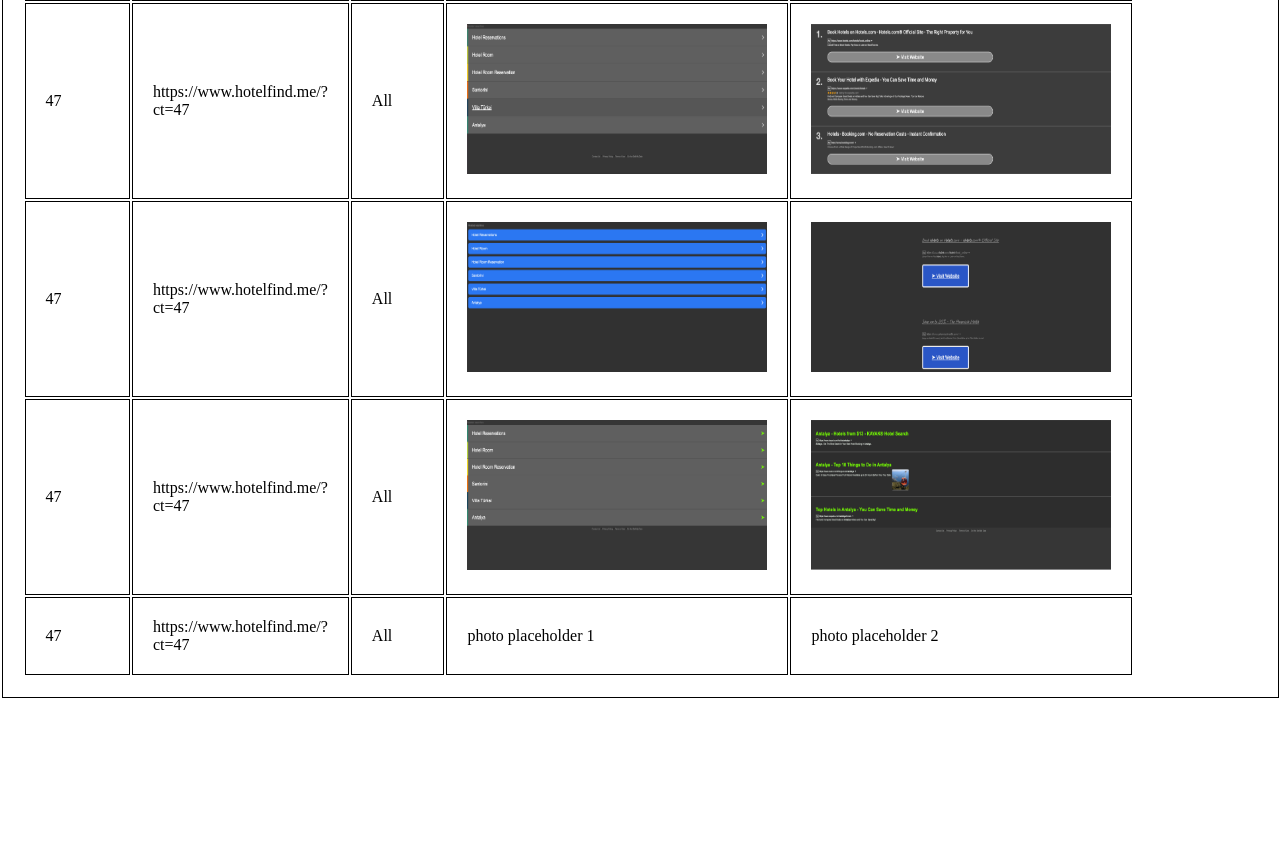
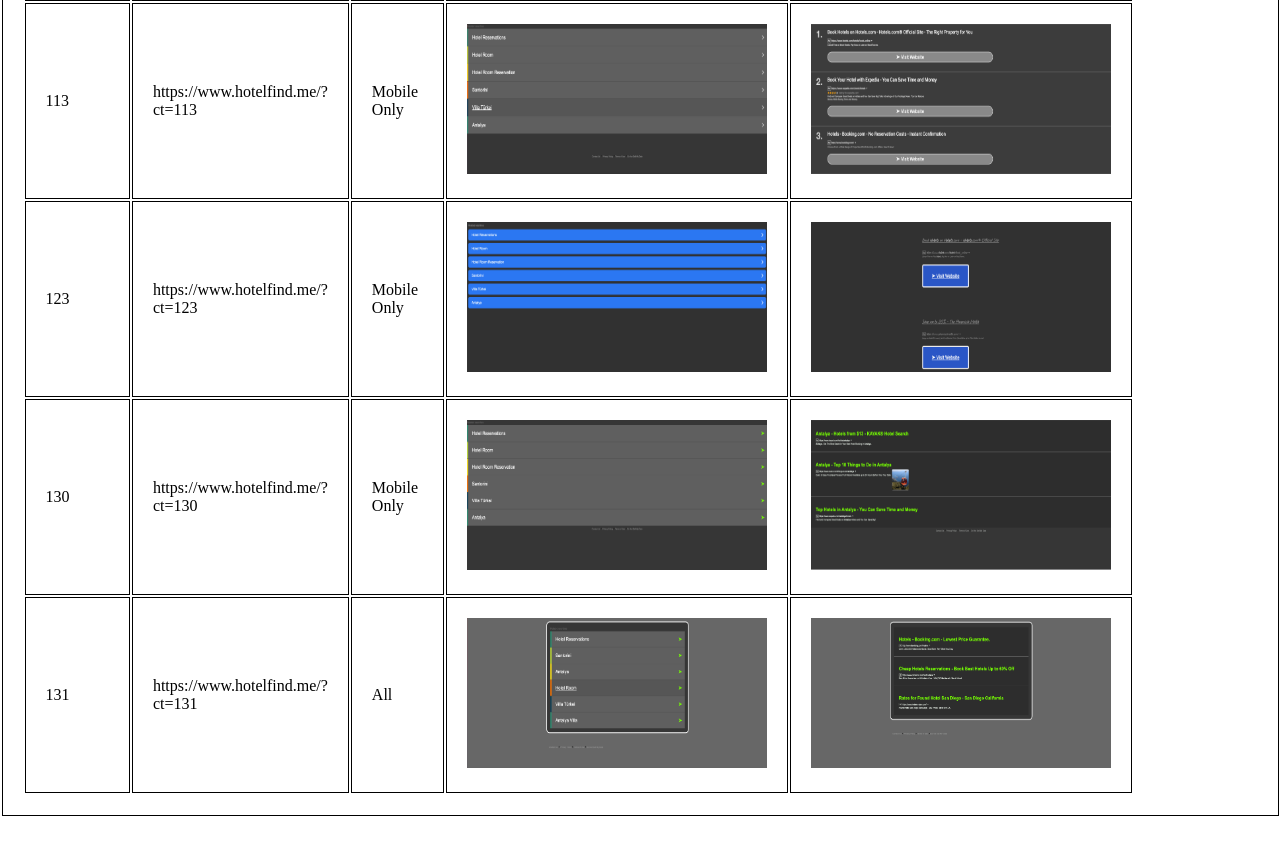
Before and after one commit to mriansabado/template-screenshot-task, a plain HTML site: page index.html in a window 1280 px wide. Shown: the part 348-1202 px from the top of the page. Before the commit the page ends 1096 px from the top, so only its background shows below. Drawn offline with Linux system fonts and the light colour scheme.

Commit message:
draft complete

```diff
--- a/index.html
+++ b/index.html
@@ -49,9 +49,9 @@
             </td>
         </tr>
         <tr>
-            <td>47</td>
-            <td>https://www.hotelfind.me/?ct=47</td>
-            <td>All</td>
+            <td>113</td>
+            <td>https://www.hotelfind.me/?ct=113</td>
+            <td>Mobile Only</td>
             <td>
                 <div class="box box1">
                     <img src="./113-RS.png" alt="">
@@ -64,9 +64,9 @@
             </td>
         </tr>
         <tr>
-            <td>47</td>
-            <td>https://www.hotelfind.me/?ct=47</td>
-            <td>All</td>
+            <td>123</td>
+            <td>https://www.hotelfind.me/?ct=123</td>
+            <td>Mobile Only</td>
             <td>
                 <div class="box box1">
                     <img src="./123-RS.png" alt="">
@@ -79,9 +79,9 @@
             </td>
         </tr>
         <tr>
-            <td>47</td>
-            <td>https://www.hotelfind.me/?ct=47</td>
-            <td>All</td>
+            <td>130</td>
+            <td>https://www.hotelfind.me/?ct=130</td>
+            <td>Mobile Only</td>
             <td>
                 <div class="box box1">
                     <img src="./130-RS.png" alt="">
@@ -94,11 +94,19 @@
             </td>
         </tr>
         <tr>
-            <td>47</td>
-            <td>https://www.hotelfind.me/?ct=47</td>
+            <td>131</td>
+            <td>https://www.hotelfind.me/?ct=131</td>
             <td>All</td>
-            <td>photo placeholder 1</td>
-            <td>photo placeholder 2</td>
+            <td>
+                <div class="box box1">
+                    <img src="./131-RS.png" alt="">
+                </div>
+            </td>
+            <td>
+                <div class="box box1">
+                    <img src="./131-SERP.png" alt="">
+                </div>
+            </td>
         </tr>
     </table>
    </div>
```
Also changed, not shown: 131-RS.png (added), 131-SERP.png (added).
